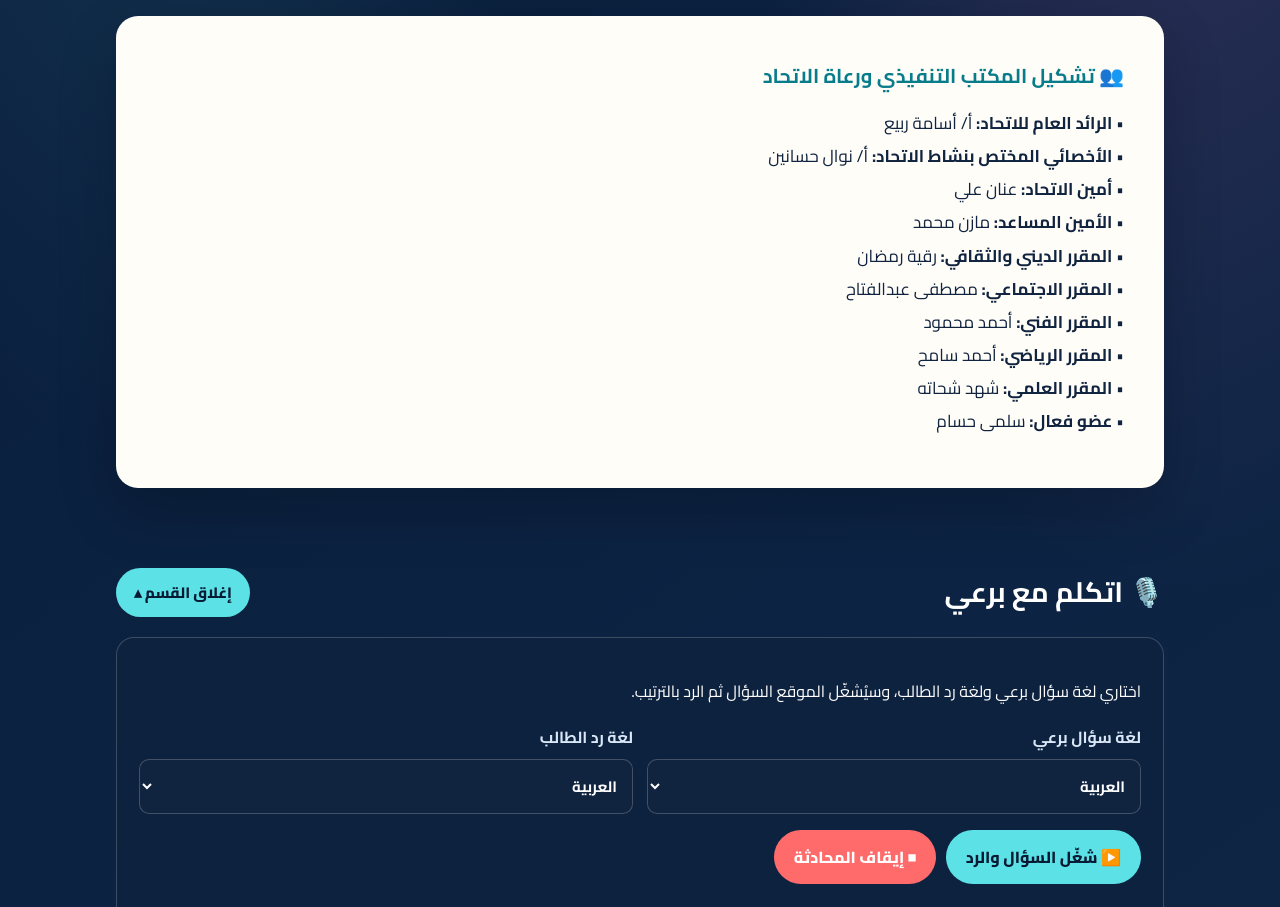
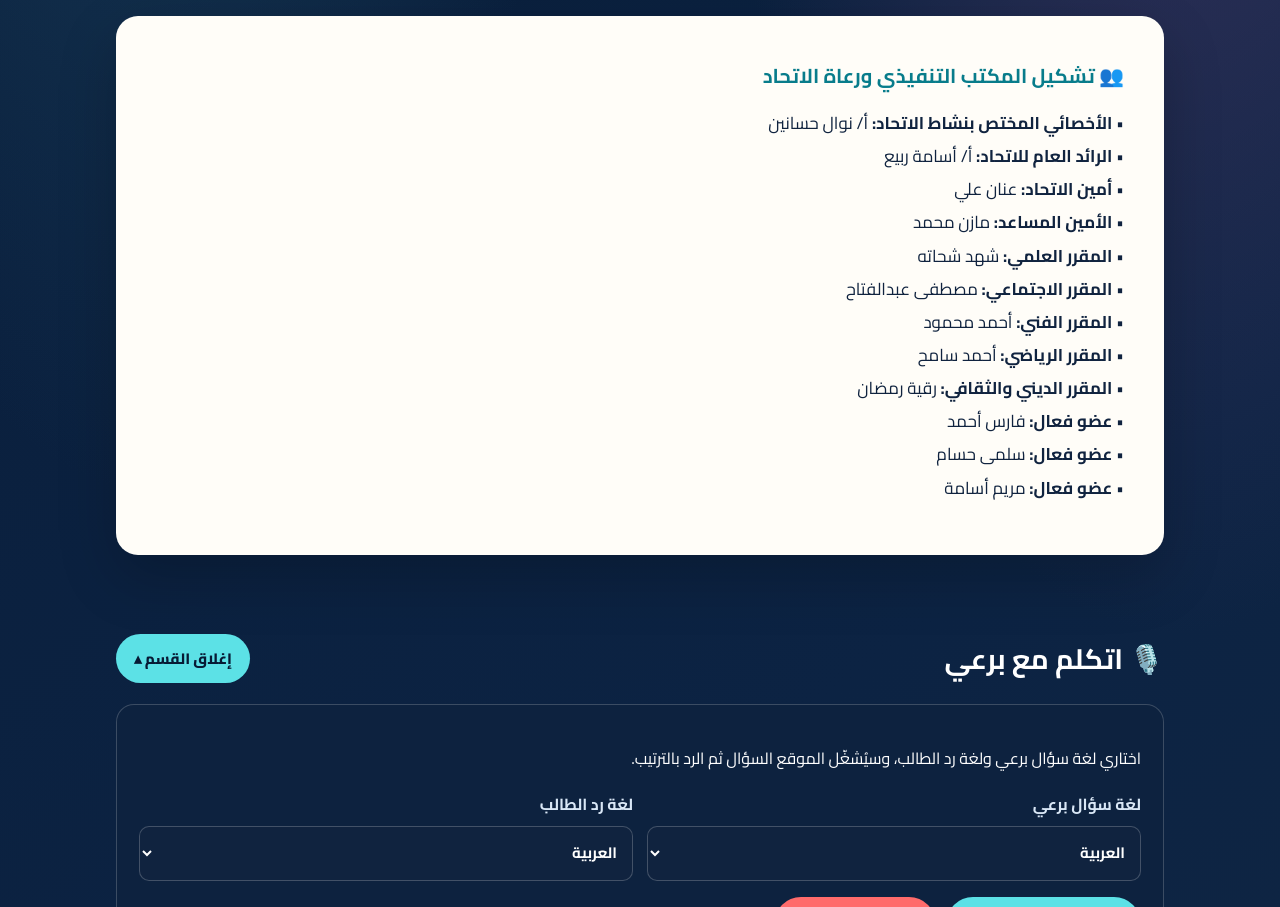
Before and after one commit to rokaianour18-source/super-bor3y, a plain HTML site: page index.html in a window 1280 px wide. Shown: the part 1681-2588 px from the top of the page. Drawn offline with Linux system fonts and the light colour scheme.

Commit message:
Add files via upload

```diff
--- a/index.html
+++ b/index.html
@@ -184,17 +184,19 @@ header{max-width:1100px;margin:auto;padding:24px 26px;display:flex;align-items:c
   <div class="card">
     <h3>👥 تشكيل المكتب التنفيذي ورعاة الاتحاد</h3>
     <p>
+      • <strong>الأخصائي المختص بنشاط الاتحاد:</strong> أ/ نوال حسانين<br>
       • <strong>الرائد العام للاتحاد:</strong> أ/ أسامة ربيع<br>
-      • <strong>الأخصائي المختص بنشاط الاتحاد:</strong> أ/ نوال حسانين<br>
       • <strong>أمين الاتحاد:</strong> عنان علي<br>
       • <strong>الأمين المساعد:</strong> مازن محمد<br>
-      • <strong>المقرر الديني والثقافي:</strong> رقية رمضان<br>
+      • <strong>المقرر العلمي:</strong> شهد شحاته<br>
       • <strong>المقرر الاجتماعي:</strong> مصطفى عبدالفتاح<br>
       • <strong>المقرر الفني:</strong> أحمد محمود<br>
       • <strong>المقرر الرياضي:</strong> أحمد سامح<br>
-      • <strong>المقرر العلمي:</strong> شهد شحاته<br>
-      • <strong>عضو فعال:</strong> سلمى حسام
-    </p>
+      • <strong>المقرر الديني والثقافي:</strong> رقية رمضان<br>
+      • <strong>عضو فعال:</strong> فارس أحمد <br>
+      • <strong>عضو فعال:</strong> سلمى حسام <br>
+      • <strong>عضو فعال:</strong> مريم أسامة
+   </p>
   </div>
 </section>
 <section class="section">
```
